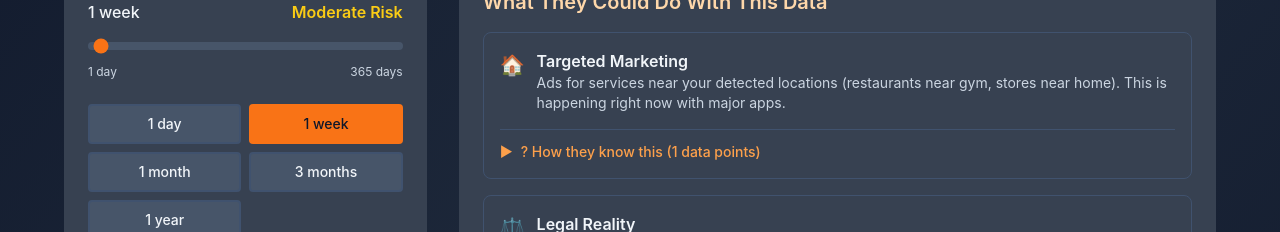
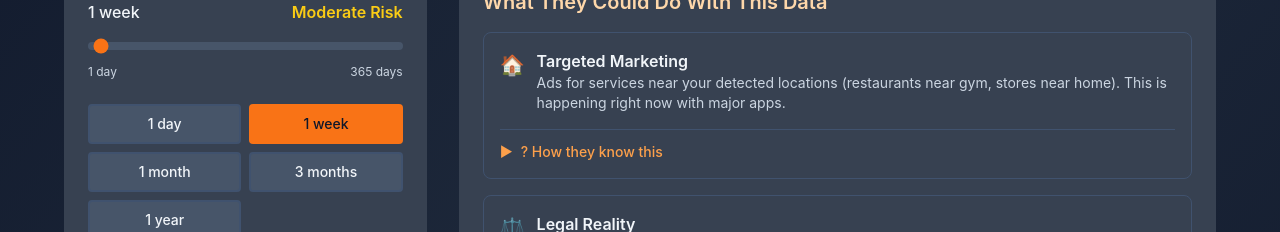
Before and after one commit to Hafsa993/SecurityMonitor, a Next.js app in the folder app/: page / in a window 1280 px wide. Both pictures are taken after a click on the label 245 px from the left and 916 px from the top of the page. Shown: the part 516-748 px from the top of the page. Built offline with nearby package versions, Linux system fonts and the light colour scheme.

Commit message:
corrected  typo

```diff
--- a/app/src/components/SourcesBreakdown.js
+++ b/app/src/components/SourcesBreakdown.js
@@ -14,7 +14,7 @@ export default function SourcesBreakdown({ sources }) {
         className="flex items-center gap-2 text-sm font-medium text-accent-light hover:text-accent transition-colors"
       >
         <span>{isOpen ? '▼' : '▶'}</span>
-        <span>? How they know this ({sources.length} data points)</span>
+        <span>? How they know this</span>
       </button>
 
       {isOpen && (
```
